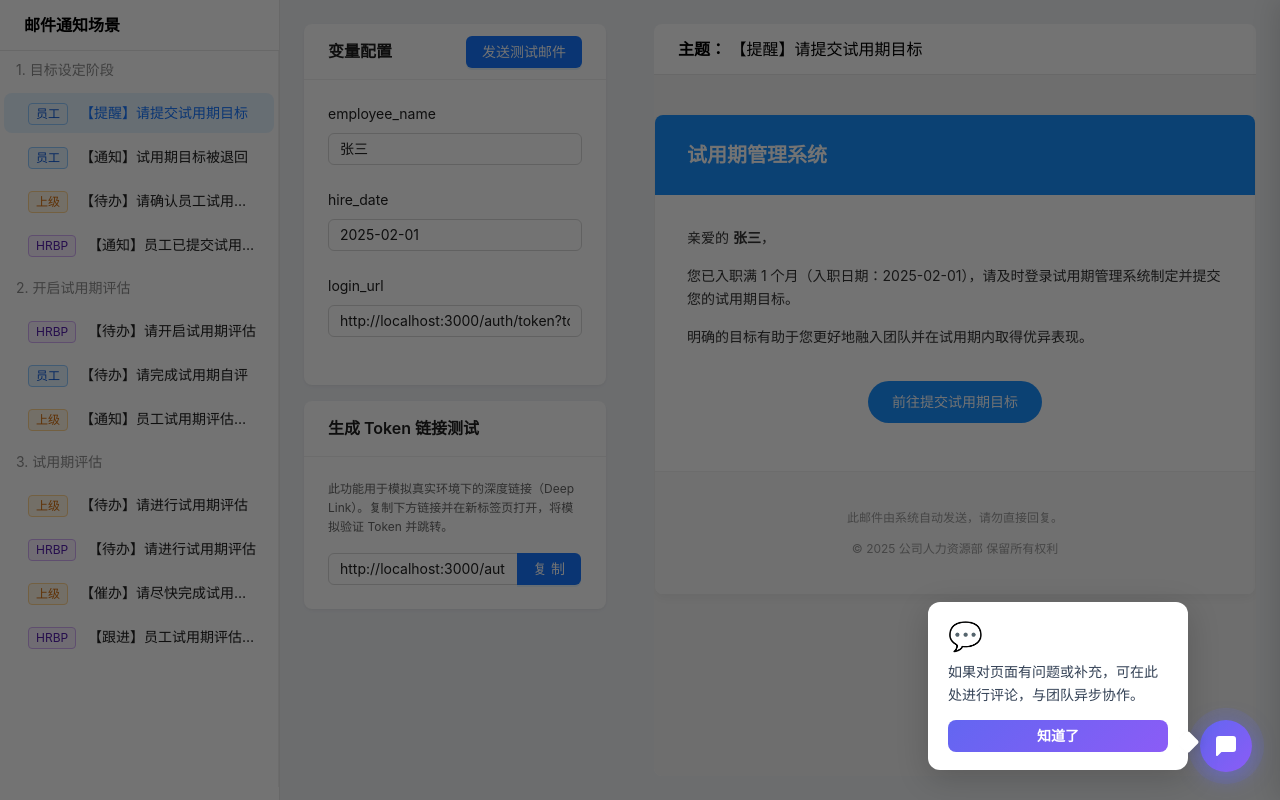
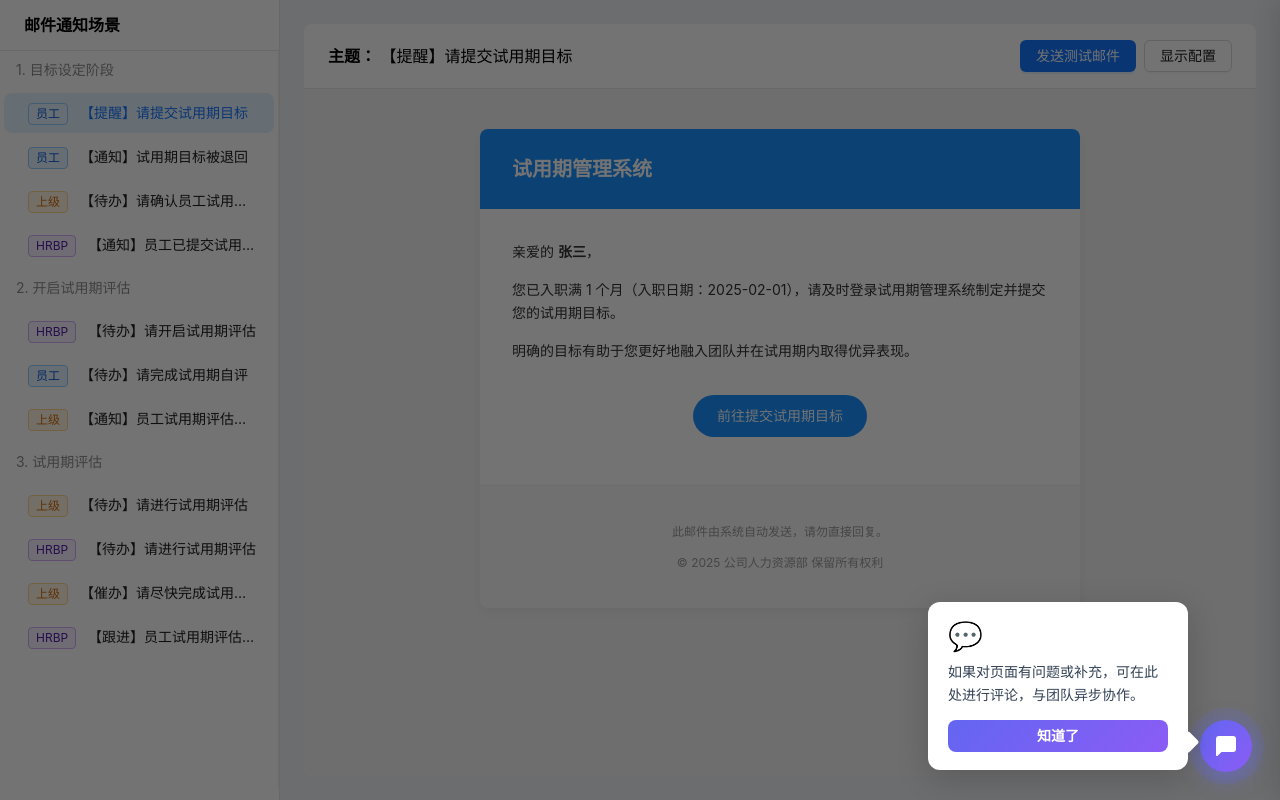
Before and after one commit to sleevesun/probation, a Vue app: page /email-demo in a window 1280 px wide. Built offline with nearby package versions, Linux system fonts and the light colour scheme; no server answers; the database is empty.

Commit message:
feat: 优化邮件demo页面布局，按钮支持新窗口打开

```diff
--- a/src/views/email/EmailDemo.vue
+++ b/src/views/email/EmailDemo.vue
@@ -29,13 +29,28 @@
       </a-menu>
     </div>
 
-    <!-- 中间操作区 -->
-    <div class="operation-panel">
+    <!-- 中间预览区 (原右侧) -->
+    <div class="preview-panel">
+      <div class="preview-header">
+        <div class="header-left">
+          <strong>主题：</strong> {{ currentTemplate?.title }}
+        </div>
+        <div class="header-right">
+          <a-button type="primary" @click="handleSendTestEmail" style="margin-right: 8px;">发送测试邮件</a-button>
+          <a-button @click="showConfig = !showConfig">
+            {{ showConfig ? '隐藏配置' : '显示配置' }}
+          </a-button>
+        </div>
+      </div>
+      <div class="preview-content">
+        <!-- 使用 iframe 隔离邮件样式，防止与外部 Vue 组件样式冲突 -->
+        <iframe :srcdoc="renderedHtml" frameborder="0" width="100%" height="100%"></iframe>
+      </div>
+    </div>
+
+    <!-- 右侧操作区 (默认折叠) -->
+    <div class="operation-panel" :class="{ 'panel-hidden': !showConfig }">
       <a-card title="变量配置" :bordered="false" style="margin-bottom: 16px;">
-        <template #extra>
-          <a-button type="primary" @click="handleSendTestEmail">发送测试邮件</a-button>
-        </template>
-
         <a-form layout="vertical">
           <a-form-item v-for="key in Object.keys(currentVars)" :key="key" :label="key">
             <a-input v-model:value="currentVars[key]" />
@@ -55,17 +70,6 @@
         />
       </a-card>
     </div>
-
-    <!-- 右侧预览区 -->
-    <div class="preview-panel">
-      <div class="preview-header">
-        <strong>主题：</strong> {{ currentTemplate?.title }}
-      </div>
-      <div class="preview-content">
-        <!-- 使用 iframe 隔离邮件样式，防止与外部 Vue 组件样式冲突 -->
-        <iframe :srcdoc="renderedHtml" frameborder="0" width="100%" height="100%"></iframe>
-      </div>
-    </div>
   </div>
 </template>
 
@@ -77,6 +81,7 @@ import { message } from 'ant-design-vue';
 const templates = ref(emailTemplates);
 const selectedKeys = ref<string[]>([]);
 const currentVars = ref<Record<string, string>>({});
+const showConfig = ref(false);
 
 // 初始化选中第一个
 onMounted(() => {
@@ -153,6 +158,16 @@ const copyToClipboard = (val: string) => {
   padding: 24px;
   flex-shrink: 0;
   overflow-y: auto;
+  transition: all 0.3s ease;
+  border-left: 1px solid #e8e8e8;
+  background: #f0f2f5;
+}
+
+.panel-hidden {
+  width: 0;
+  padding: 0;
+  border-left: none;
+  overflow: hidden;
 }
 
 .preview-panel {
@@ -169,6 +184,9 @@ const copyToClipboard = (val: string) => {
   border-radius: 8px 8px 0 0;
   border-bottom: 1px solid #e8e8e8;
   font-size: 16px;
+  display: flex;
+  justify-content: space-between;
+  align-items: center;
 }
 
 .preview-content {
--- a/src/views/email/templates.ts
+++ b/src/views/email/templates.ts
@@ -103,7 +103,7 @@ export const emailTemplates: EmailTemplate[] = [
       <p>您已入职满 1 个月（入职日期：${vars.hire_date}），请及时登录试用期管理系统制定并提交您的试用期目标。</p>
       <p>明确的目标有助于您更好地融入团队并在试用期内取得优异表现。</p>
       <div style="text-align: center;">
-        <a href="${vars.login_url}" class="email-button">前往提交试用期目标</a>
+        <a href="${vars.login_url}" target="_blank" class="email-button">前往提交试用期目标</a>
       </div>
     `
   },
@@ -126,7 +126,7 @@ export const emailTemplates: EmailTemplate[] = [
       </p>
       <p>请及时登录试用期管理系统进行修订并再次提交。</p>
       <div style="text-align: center;">
-        <a href="${vars.login_url}" class="email-button">前往修订目标</a>
+        <a href="${vars.login_url}" target="_blank" class="email-button">前往修订目标</a>
       </div>
     `
   },
@@ -144,7 +144,7 @@ export const emailTemplates: EmailTemplate[] = [
       <p>您的团队成员 <strong>${vars.employee_name}</strong> 已提交了试用期目标。</p>
       <p>请及时登录试用期管理系统，进行确认或退回操作。</p>
       <div style="text-align: center;">
-        <a href="${vars.login_url}" class="email-button">前往处理</a>
+        <a href="${vars.login_url}" target="_blank" class="email-button">前往处理</a>
       </div>
     `
   },
@@ -163,7 +163,7 @@ export const emailTemplates: EmailTemplate[] = [
       <p>员工 <strong>${vars.employee_name}</strong> 已提交了试用期目标。</p>
       <p>请登录系统查看，并提醒其上级（<strong>${vars.manager_name}</strong>）进行确认操作。</p>
       <div style="text-align: center;">
-        <a href="${vars.login_url}" class="email-button">前往系统查看</a>
+        <a href="${vars.login_url}" target="_blank" class="email-button">前往系统查看</a>
       </div>
     `
   },
@@ -184,7 +184,7 @@ export const emailTemplates: EmailTemplate[] = [
       <p>员工 <strong>${vars.employee_name}</strong> 入职已满 4.5 个月（入职日期：${vars.hire_date}）。</p>
       <p>请及时登录试用期管理系统，开启其试用期评估流程。</p>
       <div style="text-align: center;">
-        <a href="${vars.login_url}" class="email-button">前往开启评估</a>
+        <a href="${vars.login_url}" target="_blank" class="email-button">前往开启评估</a>
       </div>
     `
   },
@@ -202,7 +202,7 @@ export const emailTemplates: EmailTemplate[] = [
       <p>您的试用期评估流程已开启。</p>
       <p>请及时登录试用期管理系统，进行试用期自评。为了不影响您的转正进度，请不要晚于 <strong>${vars.deadline_date}</strong> 提交。</p>
       <div style="text-align: center;">
-        <a href="${vars.login_url}" class="email-button">前往填写自评</a>
+        <a href="${vars.login_url}" target="_blank" class="email-button">前往填写自评</a>
       </div>
     `
   },
@@ -221,7 +221,7 @@ export const emailTemplates: EmailTemplate[] = [
       <p>您的团队成员 <strong>${vars.employee_name}</strong> 入职已满 4.5 个月（入职日期：${vars.hire_date}），TA 的转正评估流程现已开启。</p>
       <p>目前 TA 正在进行试用期自评。完成自评后，系统将再次通知您进行试用期评估。</p>
       <div style="text-align: center;">
-        <a href="${vars.login_url}" class="email-button">登录系统查看</a>
+        <a href="${vars.login_url}" target="_blank" class="email-button">登录系统查看</a>
       </div>
     `
   },
@@ -241,7 +241,7 @@ export const emailTemplates: EmailTemplate[] = [
       <p>员工 <strong>${vars.employee_name}</strong> 已完成试用期自评。</p>
       <p>请及时登录试用期管理系统，进行 ${vars.employee_name} 的试用期评估。</p>
       <div style="text-align: center;">
-        <a href="${vars.login_url}" class="email-button">前往评估</a>
+        <a href="${vars.login_url}" target="_blank" class="email-button">前往评估</a>
       </div>
     `
   },
@@ -278,7 +278,7 @@ export const emailTemplates: EmailTemplate[] = [
       <p>员工 <strong>${vars.employee_name}</strong> 入职已满 5.5 个月（入职日期：${vars.hire_date}）。</p>
       <p>为了保证转正流程顺利完成，请及时登录试用期管理系统进行试用期评价。</p>
       <div style="text-align: center;">
-        <a href="${vars.login_url}" class="email-button">立即处理</a>
+        <a href="${vars.login_url}" target="_blank" class="email-button">立即处理</a>
       </div>
     `
   },
```
